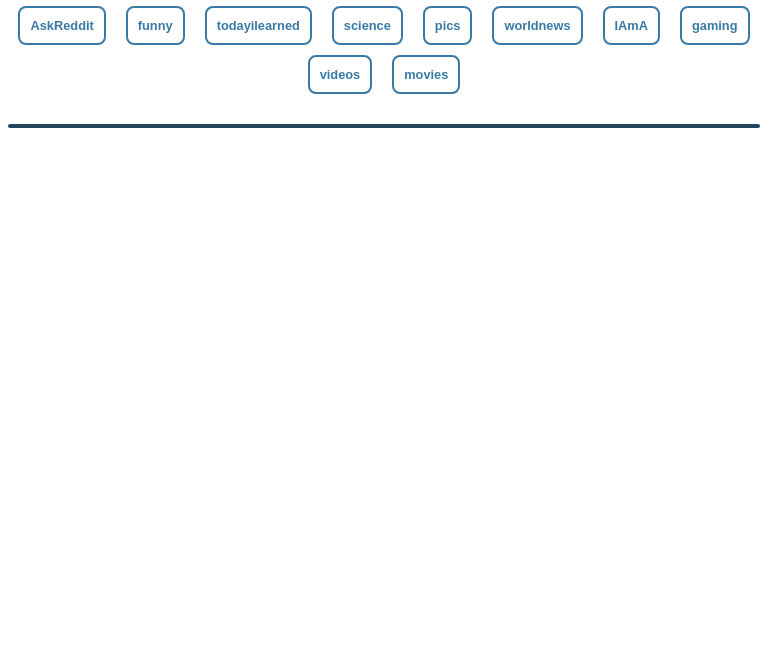
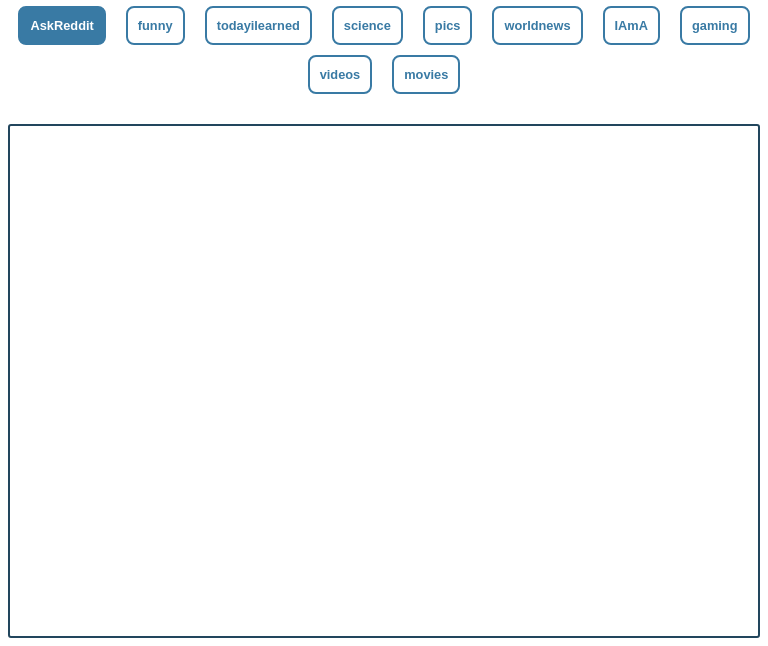
Before and after one commit to mfDK/reddit_aggregator, a website: page public/index.html in a window 768 px wide. Both pictures are taken after a click on the button "AskReddit". Shown: the part 211-857 px from the top of the page. Before the commit the page ends 800 px from the top, so only its background shows below. Drawn offline with Linux system fonts and the light colour scheme; no server answers.

Commit message:
refactored code

```diff
--- a/public/assets/js/script.js
+++ b/public/assets/js/script.js
@@ -4,12 +4,13 @@
     var popularSubs = ["AskReddit", "funny", "todayilearned", "science", "pics", "worldnews", "IAmA", "gaming", "videos", "movies"];
     var btnDiv = document.getElementById("popular-buttons");
     var links = document.getElementById("link-container");
-    var element = document.createElement('button');
+    var btnNodes = document.getElementsByClassName("subreddit-btn");
 
     function createButton(subreddit) {
         var btn = document.createElement('button');
         btn.innerHTML = subreddit;
         btn.className = "subreddit-btn"
+        btn.onclick = btnEvents;
         return btn;
     }
 
@@ -42,17 +43,23 @@
         req.send();
     }
 
-    function addBtnEvents() {
-        var btnNodes = document.getElementsByClassName("subreddit-btn");
-        var btnNodesArray = Array.prototype.filter.call(btnNodes, function(node) {
-            node.addEventListener('click', function(e) {
-                request(e.target.innerHTML);
-            })
-        });
+    function btnEvents() {
+        removeClass(btnNodes);
+        active(this);
+        request(this.innerHTML);
+    }
 
+    function active(element) {
+        element.classList.add("active");
+    }
+
+    function removeClass(nodeList) {
+        var nodeArray = Array.prototype.slice.call(nodeList);
+        nodeArray.forEach(function(node) {
+            node.classList.remove("active");
+        })
     }
 
     createButtonList(popularSubs);
-    addBtnEvents();
 
 })();
--- a/public/assets/stylesheets/scss/main.scss
+++ b/public/assets/stylesheets/scss/main.scss
@@ -20,6 +20,11 @@
     }
 }
 
+.active {
+    background-color: $main-color !important;
+    color: #ffffff !important:;
+}
+
 #link-container {
     border: 2px solid $secondary-color;
     border-radius: 3px;
@@ -33,7 +38,18 @@
     #link-container {
         border: 2px solid $secondary-color;
         border-radius: 3px;
-        min-height: 270px;
+        min-height: 250px;
         padding: 10px;
     }
 }
+
+// iPhone 6 Plus - iPad
+@media (min-width: 414px) and (max-width: 768px) {
+    #link-container {
+        border: 2px solid $secondary-color;
+        border-radius: 3px;
+        min-height: 450px;
+        padding: 30px;
+        text-align: center;
+    }
+}
--- a/public/index.html
+++ b/public/index.html
@@ -5,7 +5,7 @@
 	<meta name="viewport" content="width=device-width, initial-scale=1.0">
 	<meta http-equiv="X-UA-Compatible" content="ie=edge">
 	<link rel="stylesheet" href="./assets/stylesheets/css/main.min.css">
-	<title>Document</title>
+	<title>Top 5 Reddits</title>
 </head>
 <body>
 	<div id="img-container">
```
Also changed, not shown: README.md, public/assets/stylesheets/css/main.min.css.
